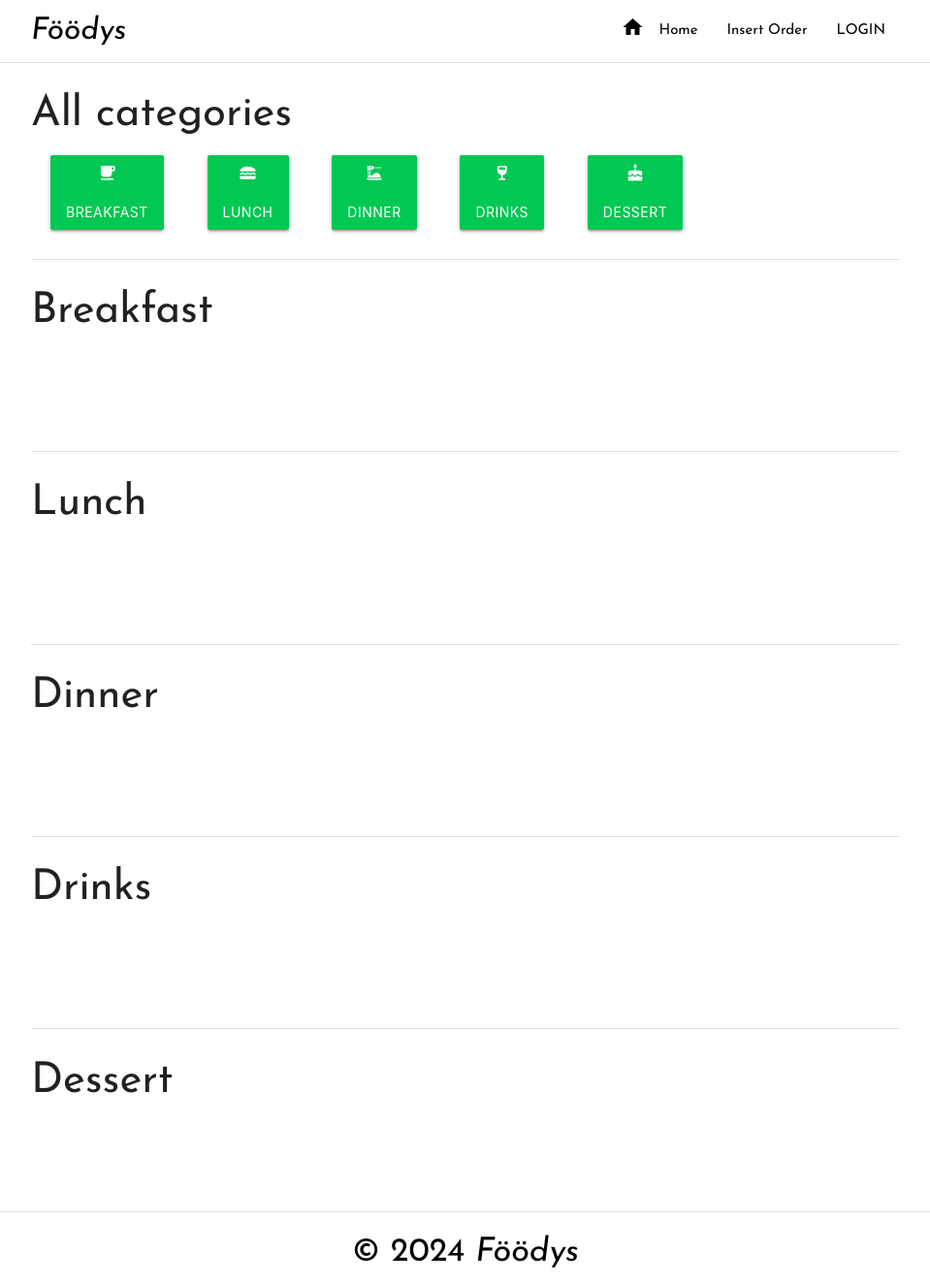
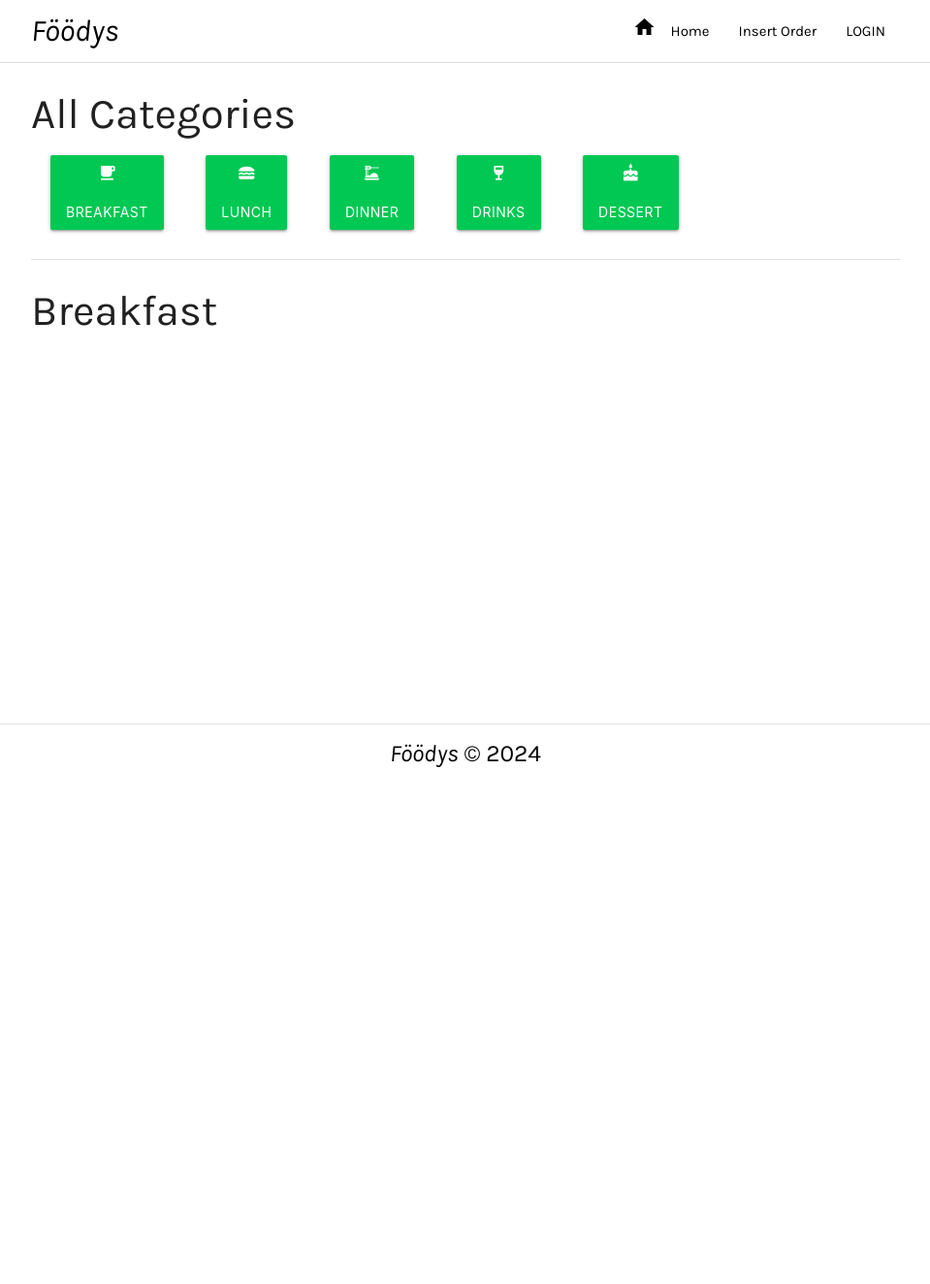
Before and after one commit to lome-ezehi/foodys, a PHP site: page / in a window 1280 px wide. Shown: the whole page at 97% size, without its empty margins (160-1119 px from the left). After the commit the page ends 791 px from the top, so only its background shows below. Run offline with PHP 8.4, Linux system fonts and the light colour scheme; data that the repository does not hold is empty.

Commit message:
Index Page completed

```diff
--- a/index.php
+++ b/index.php
@@ -25,41 +25,37 @@ $desserts = mysqli_fetch_all($send_dessert_query, MYSQLI_ASSOC);
 <body>
     <main>
         <div class="container">
-            <h3>All categories</h3>
-            <button href="#breakfast" class="btn green lighten-2 accent-4 cat_btn center-align cat_link">
-                <i class="material-icons ">free_breakfast</i><br>
-                Breakfast
+            <h3>All Categories</h3>
+            <button onclick="showCategory('breakfast')" class="btn green lighten-2 accent-4 cat_btn center-align cat_link">
+                <i class="material-icons">free_breakfast</i><br>Breakfast
             </button>
-            <button href="#" class="btn green lighten-2 accent-4 cat_btn cat_link">
-                <i class="material-icons prefix">lunch_dining</i><br>
-                Lunch
+            <button onclick="showCategory('lunch')" class="btn green lighten-2 accent-4 cat_btn cat_link">
+                <i class="material-icons prefix">lunch_dining</i><br>Lunch
             </button>
-            <button href="#" class="btn green lighten-2 accent-4 cat_btn cat_link">
-                <i class="material-icons prefix">dinner_dining</i><br>
-                Dinner
+            <button onclick="showCategory('dinner')" class="btn green lighten-2 accent-4 cat_btn cat_link">
+                <i class="material-icons prefix">dinner_dining</i><br>Dinner
             </button>
-            <button href="#" class="btn green lighten-2 accent-4 cat_btn cat_link">
-                <i class="material-icons prefix">wine_bar</i><br>
-                Drinks
+            <button onclick="showCategory('drink')" class="btn green lighten-2 accent-4 cat_btn cat_link">
+                <i class="material-icons prefix">wine_bar</i><br>Drinks
             </button>
-            <button href="#" class="btn green center-align lighten-2 accent-4 cat_btn cat_link">
-                <i class="material-icons prefix">cake</i><br>
-                Dessert
+            <button onclick="showCategory('dessert')" class="btn green center-align lighten-2 accent-4 cat_btn cat_link">
+                <i class="material-icons prefix">cake</i><br>Dessert
             </button>
         </div>
         <!-- Breakfast -->
-        <div id="breakfast" class="container categories">
+        <div id="breakfast" class="container categories ">
             <div class="divider"></div>
-            <h3 >Breakfast</h3><br>
+            <h3>Breakfast</h3><br>
             <div class="row">
-                <?php
-                foreach ($breakfasts as $breakfast) { ?>
+                <?php foreach ($breakfasts as $breakfast) { ?>
                 <div class="col s12 m6 l4">
                     <div class="card card_index">
                         <div class="card-image">
                             <img src="./assets/img/<?php echo $breakfast['food_type']; ?>.jpg" alt="" height="300px">
                             <span class="card-title black-text"><?php echo $breakfast['food_name']; ?></span>
-                            <a href="" class="btn-floating halfway-fab waves-effect waves-light green lighten-2 accent-4"><i class="material-icons prefix">add_shopping_cart</i></a>
+                            <a href="" class="btn-floating halfway-fab waves-effect waves-light green lighten-2 accent-4">
+                                <i class="material-icons prefix">add_shopping_cart</i>
+                            </a>
                         </div>
                         <div class="card-content">
                             <p><?php echo $breakfast['food_description']; ?></p>
@@ -73,7 +69,7 @@ $desserts = mysqli_fetch_all($send_dessert_query, MYSQLI_ASSOC);
             </div>
         </div>
         <!-- Lunch -->
-        <div id="lunch" class="container categories">
+        <div id="lunch" class="container hidden categories">
             <div class="divider"></div>
             <h3>Lunch</h3><br>
             <div class="row">
@@ -98,7 +94,7 @@ $desserts = mysqli_fetch_all($send_dessert_query, MYSQLI_ASSOC);
             </div>
         </div>
         <!-- Dinner -->
-        <div id="dinner" class="container categories">
+        <div id="dinner" class="container hidden categories">
             <div class="divider"></div>
             <h3 >Dinner</h3><br>
             <div class="row">
@@ -123,7 +119,7 @@ $desserts = mysqli_fetch_all($send_dessert_query, MYSQLI_ASSOC);
             </div>
         </div>
         <!-- Drinks -->
-        <div id="drink" class="container categories">
+        <div id="drink" class="container hidden categories">
             <div class="divider"></div>
             <h3 >Drinks</h3><br>
             <div class="row">
@@ -148,7 +144,7 @@ $desserts = mysqli_fetch_all($send_dessert_query, MYSQLI_ASSOC);
             </div>
         </div>
         <!-- Dessert -->
-        <div id="dessert" class="container categories">
+        <div id="dessert" class="container hidden categories">
             <div class="divider"></div>
             <h3 >Dessert</h3><br>
             <div class="row">
@@ -173,6 +169,17 @@ $desserts = mysqli_fetch_all($send_dessert_query, MYSQLI_ASSOC);
             </div>
         </div>
     </main>
+    <script>
+        function showCategory(category) {
+            // Hide all categories first
+            var categories = document.querySelectorAll('.container.categories');
+            categories.forEach(function(cat) {
+                cat.classList.add('hidden');
+            });
+            // Show the selected category
+            document.getElementById(category).classList.remove('hidden');
+        }
+    </script>
 </body>
 <?php
 include ('./templates/footer.php');
--- a/templates/footer.php
+++ b/templates/footer.php
@@ -40,13 +40,16 @@
         .card_index{
             height: 430px;
         }
+        .hidden {
+            display: none;
+        }
     </style>
 </head>
 <body>
     <footer class="page-footer white">
         <div class="divider"></div>
         <div class="container center-align">
-            <h4 class="center-align black-text">&copy; 2024 <em>Föödys</em></h4>
+            <h5 class="center-align black-text"><a href="./index.php" class="brand-logo black-text"><em>Föödys</em></a> &copy; 2024 </h5>
         </div>
     </footer>
 
--- a/templates/header.php
+++ b/templates/header.php
@@ -9,12 +9,12 @@
     <link rel="stylesheet" href="https://fonts.googleapis.com/css2?family=Material+Symbols+Outlined:opsz,wght,FILL,GRAD@20..48,100..700,0..1,-50..200" />
     <link rel="stylesheet" href="https://cdnjs.cloudflare.com/ajax/libs/materialize/1.0.0/css/materialize.min.css">
     <style>
-        @import url('https://fonts.googleapis.com/css2?family=Josefin+Sans:ital,wght@0,100..700;1,100..700&display=swap');
+        @import url('https://fonts.googleapis.com/css2?family=Coming+Soon&family=Karla:ital,wght@0,200..800;1,200..800&family=Montserrat:ital,wght@0,100..900;1,100..900&family=Nunito:ital,wght@0,200..1000;1,200..1000&family=Open+Sans:ital,wght@0,300..800;1,300..800&family=Poppins:ital,wght@0,100;0,200;0,300;0,400;0,500;0,600;0,700;0,800;0,900;1,100;1,200;1,300;1,400;1,500;1,600;1,700;1,800;1,900&display=swap');
 
         *{
-        font-family: 'Josefin Sans', serif;
+        font-family: 'Karla', sans-serif;
         font-optical-sizing: auto;
-        font-weight: normal;
+        font-weight: 400;
         }
         .name{
             font-weight: bolder;
@@ -44,7 +44,6 @@
         transition: ease-out .2s;
         color: #0D47A1 !important;
         }
-
         .d_container{
             /* background-color: red; */
             padding-top: 10% !important;
@@ -113,10 +112,10 @@
     <header>
         <nav class="white z-depth-0">
             <div class="container">
-                <a href="./index.php" class="brand-logo black-text"><em>Föödys</em></a>
+                <a href="index.php" class="brand-logo black-text"><em>Föödys</em></a>
                 <ul class="right">
-                    <li><a href="./index.php" class="black-text"><i class="material-icons left">home</i>Home</a></li>
-                    <li><a href="./insert_order.php" class="black-text">Insert Order</a></li>
+                    <li><a href="index.php" class="black-text"><i class="material-icons left">home</i>Home</a></li>
+                    <li><a href="insert_order.php" class="black-text">Insert Order</a></li>
                     <li><a href="login.php" class="black-text">LOGIN</a></li>
                 </ul>
             </div>
```
